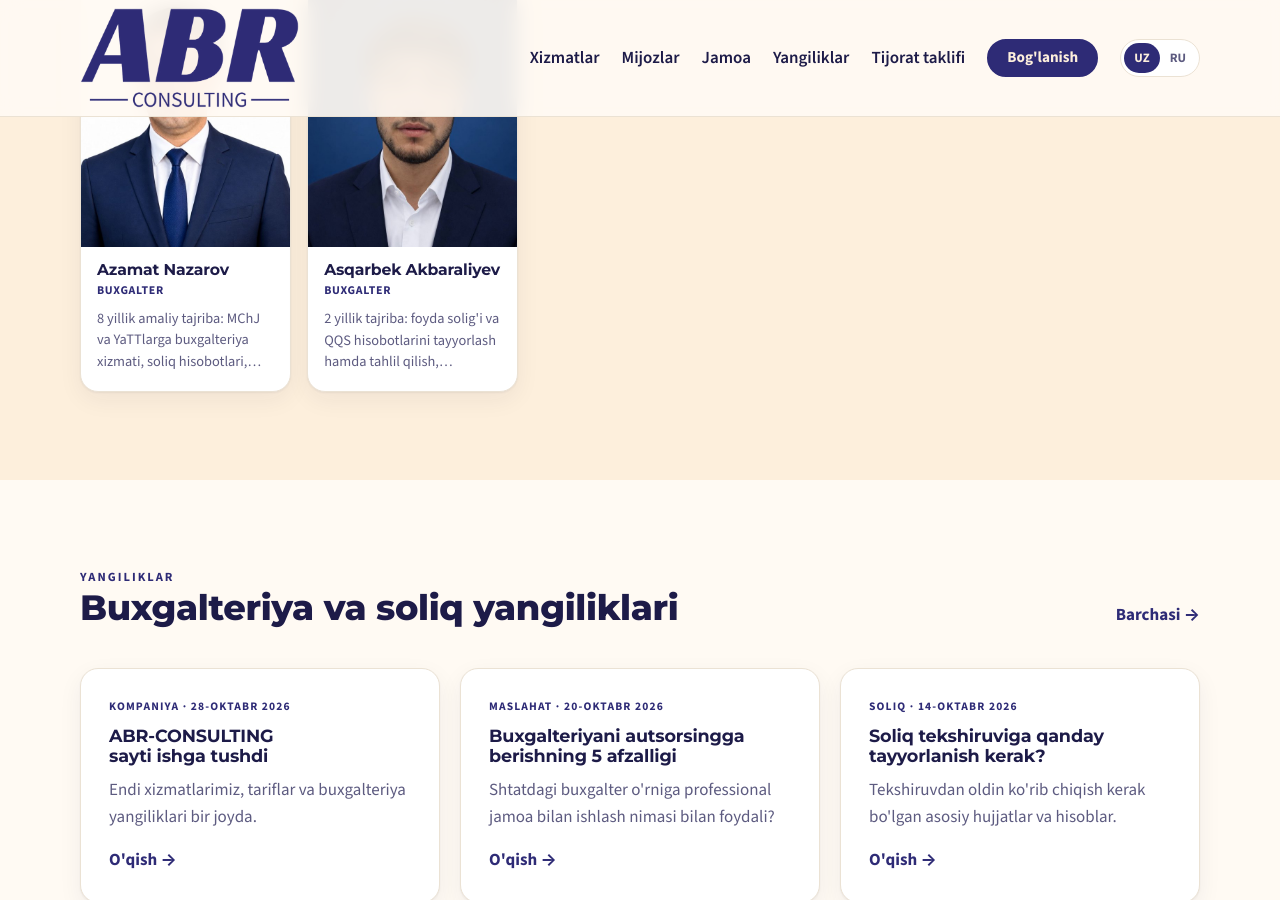
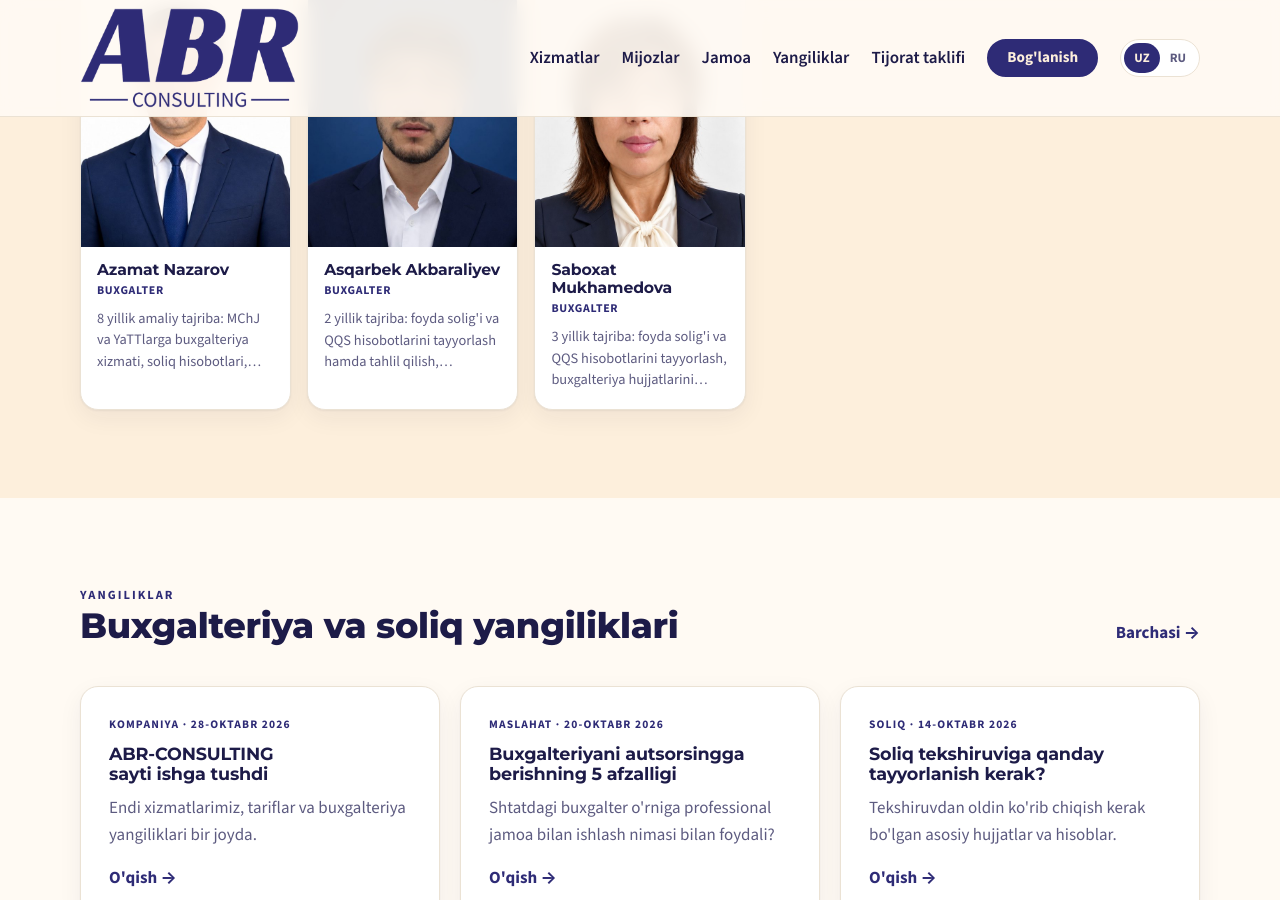
Before and after one commit to abrorhasanov365-sys/abr-consulting.uz, a Jekyll site: the page built from index.html, in a window 1280 px wide and 900 px high, scrolled down 3129 px. Built offline with Jekyll 4.4.1, drawn with Linux system fonts in a browser that asks for light colours.

Commit message:
Jamoa: Saboxat Mukhamedova qo'shildi
Co-Authored-By: Claude Opus 5.5 <noreply@anthropic.com>
Claude-Session: https://claude.ai/code/session_011KwqFmBndHrWadM8Pe7Lr8

```diff
--- a/_data/ru/team.yml
+++ b/_data/ru/team.yml
@@ -35,3 +35,8 @@
   level: 3
   photo: /assets/img/team/javohir-qobilov.jpg
   bio: "Бухгалтер с 4-летним опытом. Готовит отчётность по НДС, налогу на прибыль и экспортно-импортным операциям, анализирует финансовое состояние предприятия."
+- name: Сабохат Мухамедова
+  role: Бухгалтер
+  level: 4
+  photo: /assets/img/team/saboxat-mukhamedova.jpg
+  bio: "3 года опыта: подготовка отчётности по налогу на прибыль и НДС, ведение бухгалтерской документации и учёт экспортно-импортных операций."
--- a/_data/uz/team.yml
+++ b/_data/uz/team.yml
@@ -35,3 +35,8 @@
   level: 3
   photo: /assets/img/team/javohir-qobilov.jpg
   bio: "4 yillik tajribaga ega buxgalter. QQS, foyda solig'i va eksport-import hisobotlarini tayyorlaydi, korxonaning moliyaviy holatini tahlil qiladi."
+- name: Saboxat Mukhamedova
+  role: Buxgalter
+  level: 4
+  photo: /assets/img/team/saboxat-mukhamedova.jpg
+  bio: "3 yillik tajriba: foyda solig'i va QQS hisobotlarini tayyorlash, buxgalteriya hujjatlarini yuritish va eksport-import operatsiyalarini hisobga olish."
```
Also changed, not shown: assets/img/team/saboxat-mukhamedova.jpg (added).
